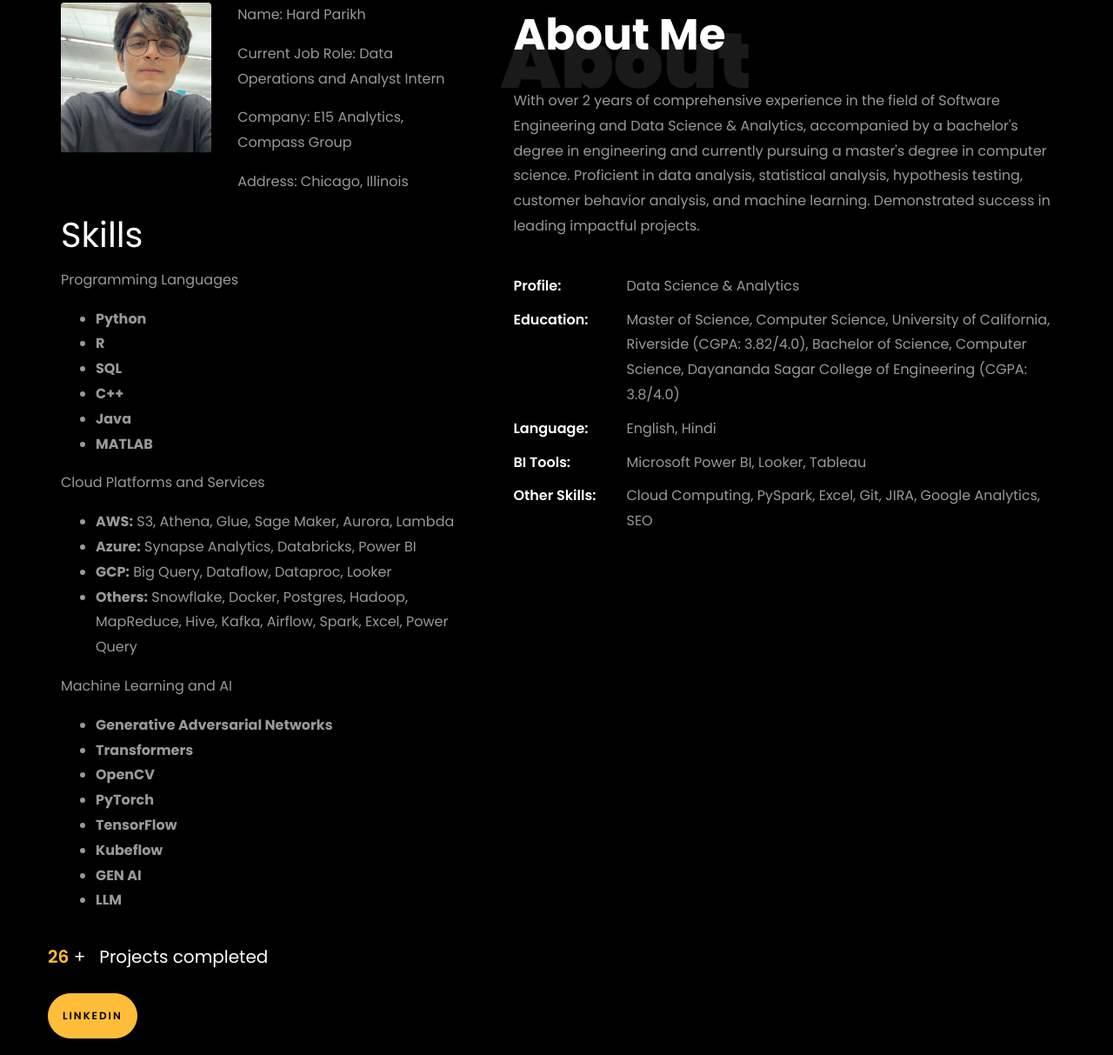
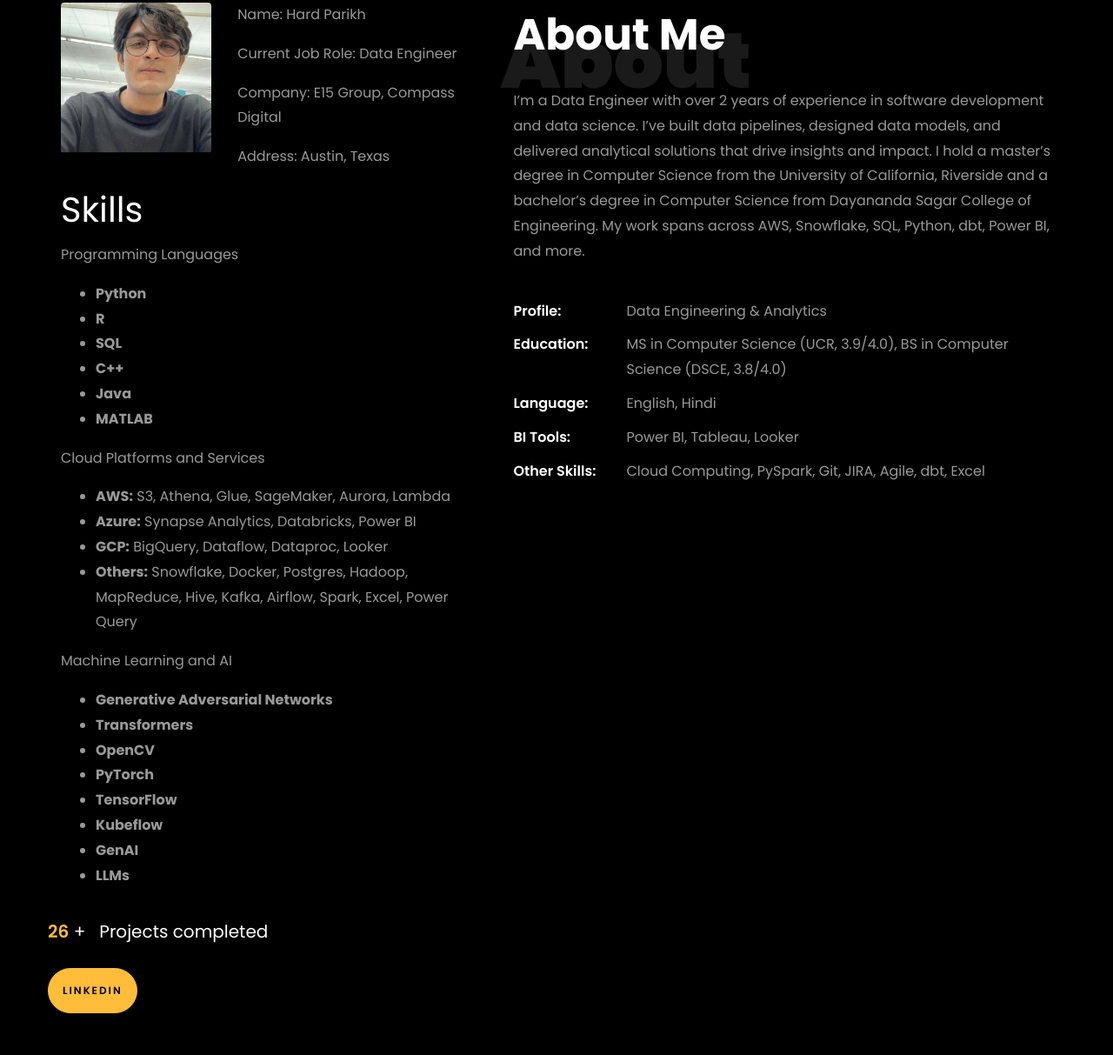
Before and after one commit to HardParikh/HardParikh.github.io, a plain HTML site: page index.html in a window 1280 px wide. Shown: the part 859-2072 px from the top of the page at 87% size. Drawn offline with Linux system fonts and the light colour scheme; files whose address does not match are found by name.

Commit message:
Update index.html

```diff
--- a/index.html
+++ b/index.html
@@ -202,7 +202,6 @@
 	<div class="container">
 		<div class="row">
 			<div class="row d-flex align-items-stretch">
-				<!-- <div class="row d-flex"> -->
 				<div class="col-md-6 col-lg-5 d-flex">
 					<div class="img-about img d-flex align-items-stretch">
 						<div class="overlay">
@@ -212,13 +211,12 @@
 										<img src="images\about-me.jpeg" class="img-fluid rounded b-shadow-a" alt="">
 									</div>
 								</div>
-									<!-- Details next to profile image -->
 								<div class="col-sm-6 col-md-7">
 									<div class="about-info">
 										<p><span class="title-s">Name: </span> <span>Hard Parikh</span></p>
-										<p><span class="title-s">Current Job Role: </span> <span>Data Operations and Analyst Intern</span></p>
-										<p><span class="title-s">Company: </span> <span>E15 Analytics, Compass Group</span></p>
-										<p><span class="title-s">Address: </span> <span>Chicago, Illinois</span></p>
+										<p><span class="title-s">Current Job Role: </span> <span>Data Engineer</span></p>
+										<p><span class="title-s">Company: </span> <span>E15 Group, Compass Digital</span></p>
+										<p><span class="title-s">Address: </span> <span>Austin, Texas</span></p>
 									</div>
 								</div>
 							</div>
@@ -241,9 +239,9 @@
 								<div class="skill-category">
 									<p class="skill-title">Cloud Platforms and Services</p>
 									<ul>
-											<li><strong>AWS:</strong> S3, Athena, Glue, Sage Maker, Aurora, Lambda</li>
+										<li><strong>AWS:</strong> S3, Athena, Glue, SageMaker, Aurora, Lambda</li>
 										<li><strong>Azure:</strong> Synapse Analytics, Databricks, Power BI</li>
-											<li><strong>GCP:</strong> Big Query, Dataflow, Dataproc, Looker</li>
+										<li><strong>GCP:</strong> BigQuery, Dataflow, Dataproc, Looker</li>
 										<li><strong>Others:</strong> Snowflake, Docker, Postgres, Hadoop, MapReduce, Hive, Kafka, Airflow, Spark, Excel, Power Query</li>
 									</ul>
 								</div>
@@ -257,13 +255,10 @@
 										<li><strong>PyTorch</strong></li>
 										<li><strong>TensorFlow</strong></li>
 										<li><strong>Kubeflow</strong></li>
-											<li><strong>GEN AI</strong></li>
-											<li><strong>LLM</strong></li>
+										<li><strong>GenAI</strong></li>
+										<li><strong>LLMs</strong></li>
 									</ul>
 								</div>
-
-
-
 							</div>
 						</div>
 					</div>
@@ -272,23 +267,19 @@
 				<div class="col-md-6 col-lg-7 pl-lg-5 pb-5">
 					<div class="row justify-content-start pb-3">
 						<div class="col-md-12 heading-section ftco-animate">
-
 							<h1 class="big">About</h1>
 							<h2 class="mb-4">About Me</h2>
-
-											<p>With over 2 years of comprehensive experience in the field of Software Engineering and Data Science & Analytics, accompanied by a bachelor's degree in engineering and currently pursuing a master's degree in computer science. Proficient in data analysis, statistical analysis, hypothesis testing, customer behavior analysis, and machine learning. Demonstrated success in leading impactful projects.</p>
+							<p>I’m a Data Engineer with over 2 years of experience in software development and data science. I’ve built data pipelines, designed data models, and delivered analytical solutions that drive insights and impact. I hold a master’s degree in Computer Science from the University of California, Riverside and a bachelor’s degree in Computer Science from Dayananda Sagar College of Engineering. My work spans across AWS, Snowflake, SQL, Python, dbt, Power BI, and more.</p>
 							<ul class="about-info mt-4 px-md-0 px-2">
-												<li class="d-flex"><span>Profile:</span> <span>Data Science & Analytics</span></li>
-												<li class="d-flex"><span>Education:</span> <span>Master of Science, Computer Science, University of California, Riverside (CGPA: 3.82/4.0), Bachelor of Science, Computer Science, Dayananda Sagar College of Engineering (CGPA: 3.8/4.0)</span></li>
+								<li class="d-flex"><span>Profile:</span> <span>Data Engineering & Analytics</span></li>
+								<li class="d-flex"><span>Education:</span> <span>MS in Computer Science (UCR, 3.9/4.0), BS in Computer Science (DSCE, 3.8/4.0)</span></li>
 								<li class="d-flex"><span>Language:</span> <span>English, Hindi</span></li>
-												<li class="d-flex"><span>BI Tools:</span> <span>Microsoft Power BI, Looker, Tableau</span></li>
-												<li class="d-flex"><span>Other Skills:</span> <span>Cloud Computing, PySpark, Excel, Git, JIRA, Google Analytics, SEO</span></li>
+								<li class="d-flex"><span>BI Tools:</span> <span>Power BI, Tableau, Looker</span></li>
+								<li class="d-flex"><span>Other Skills:</span> <span>Cloud Computing, PySpark, Git, JIRA, Agile, dbt, Excel</span></li>
 							</ul>
 						</div>
 					</div>
 				</div>
-
-
 
 				<div class="counter-wrap ftco-animate d-flex mt-md-3">
 					<div class="text">
@@ -299,7 +290,7 @@
 						<p><a href="https://www.linkedin.com/in/hardparikh" class="btn btn-primary py-3 px-3">LinkedIn</a></p>
 					</div>
 				</div>
-					</div>
+
 			</div>
 		</div>
 	</div>
@@ -387,7 +378,7 @@
 						<span class="date">September 2023 – December 2024</span>
 						<h2>Master of Science, Computer Science</h2>
 						<span class="position">University of California, Riverside</span>
-						<p class="mt-4">CGPA: 3.82/4.0</p>
+						<p class="mt-4">CGPA: 3.9/4.0</p>
 					</div>
 				</div>
 
```
Lines whose indentation alone changed are shown as unchanged.
